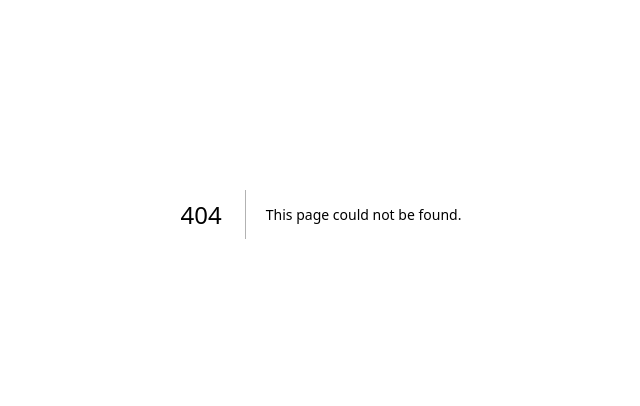
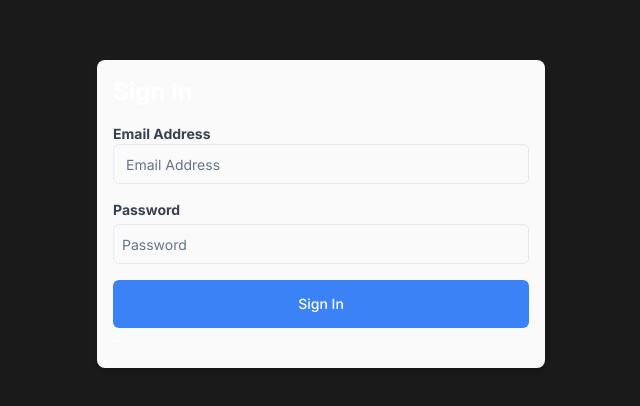
Before and after one commit to anishsrinivasan/reviewbase, a Next.js app: page /admin/login in a window 1280 px wide. Before the commit this address had no page. Shown: the part 186-592 px from the top of the page, without its empty margins (319-959 px from the left). Built offline with nearby package versions, Linux system fonts and the light colour scheme.

Commit message:
login created

```diff
--- /dev/null
+++ b/src/app/admin/login/page.tsx
@@ -0,0 +1,80 @@
+"use client"
+import React, { useState } from 'react';
+import { createClientComponentClient } from "@supabase/auth-helpers-nextjs";
+import { Database } from "@/types/supabase"
+import { Input } from '@/components/ui/input';
+import { Button } from '@/components/ui/button';
+import { useToast } from "@/components/ui/use-toast";
+
+const Signup: React.FC = () => {
+    const [email, setEmail] = useState('');
+    const [password, setPassword] = useState('');
+    const { toast } = useToast();
+
+
+
+    const handleSignIn = async () => {
+        const supabase = createClientComponentClient<Database>({});
+        const { data, error } = await supabase.auth.signInWithPassword({
+            email: email,
+            password: password
+        })
+
+        console.log(data, error)
+        if (error) {
+            alert("Login Failed")
+        }
+
+
+
+
+        console.log('Signing in with email:', email, 'and password:', password);
+    };
+
+
+
+    return (
+        <div className="min-h-screen flex items-center justify-center">
+            <div className="bg-[#FAFAFA] w-full max-w-md p-4 rounded-lg shadow-md">
+                <h2 className="text-2xl font-bold mb-4">
+                    {'Sign In'}
+                </h2>
+
+                <div className="mb-4">
+                    <label htmlFor="email" className="block text-gray-700 text-sm font-bold">
+                        Email Address
+                    </label>
+                    <Input
+                        type="email"
+                        id="email"
+
+                        placeholder="Email Address"
+                        onChange={(e) => setEmail(e.target.value)}
+                    />
+                </div>
+                <div className="mb-4">
+                    <label htmlFor="password" className="block text-gray-700 text-sm font-bold">
+                        Password
+                    </label>
+                    <Input
+                        type="password"
+                        id="password"
+                        className="w-full mt-1 p-2 border rounded-md"
+                        placeholder="Password"
+                        onChange={(e) => setPassword(e.target.value)}
+                    />
+                </div>
+                <Button
+                    className="w-full bg-blue-500 text-white py-2 rounded-md hover:bg-blue-600"
+                    onClick={handleSignIn}
+                >
+                    {'Sign In'}
+                </Button>
+                -
+
+            </div>
+        </div>
+    );
+};
+
+export default Signup;
```
